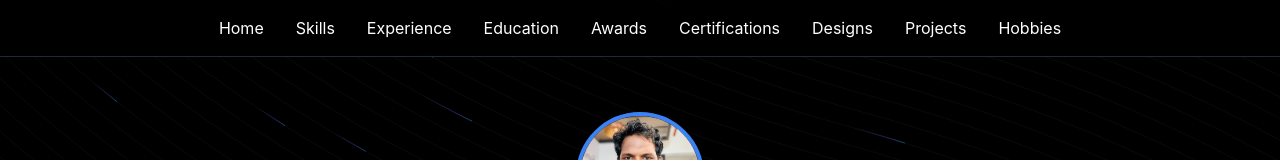
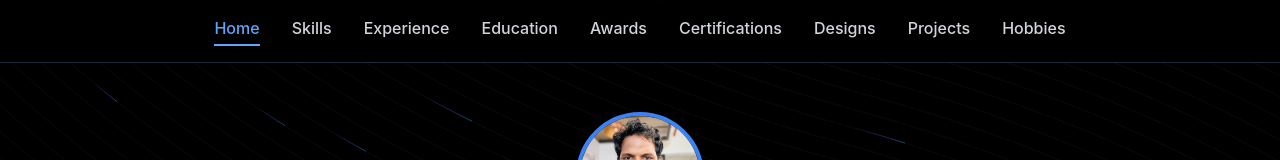
Before and after one commit to SanthoshDhandapani/SanthoshDhandapani.github.io, a React (Create React App) app: page / in a window 1280 px wide. Shown: the top 160 px of the page. Built offline with nearby package versions, Linux system fonts and the light colour scheme.

Commit message:
refactor: 💡 added nav menu active highlight

```diff
--- a/src/App.js
+++ b/src/App.js
@@ -13,9 +13,26 @@ import './App.css';
 function App() {
   const [darkMode, setDarkMode] = useState(true);
   const [scrollY, setScrollY] = useState(0);
+  const [activeSection, setActiveSection] = useState('home');
+  const [mobileMenuOpen, setMobileMenuOpen] = useState(false);
 
   useEffect(() => {
-    const handleScroll = () => setScrollY(window.scrollY);
+    const handleScroll = () => {
+      setScrollY(window.scrollY);
+
+      // Get all sections
+      const sections = ['home', 'skills', 'experience', 'education', 'awards', 'certifications', 'design-works', 'personal-works', 'hobbies'];
+      const scrollPosition = window.scrollY + 100; // Offset for better detection
+
+      // Find which section is currently in view
+      for (let i = sections.length - 1; i >= 0; i--) {
+        const section = document.getElementById(sections[i]);
+        if (section && section.offsetTop <= scrollPosition) {
+          setActiveSection(sections[i]);
+          break;
+        }
+      }
+    };
     window.addEventListener('scroll', handleScroll);
     return () => window.removeEventListener('scroll', handleScroll);
   }, []);
@@ -25,18 +42,72 @@ function App() {
       <div className="bg-black text-white">
         {/* Navigation */}
         <nav className="fixed top-0 w-full z-50 bg-black bg-opacity-80 backdrop-blur-sm border-b border-gray-800">
-          <div className="max-w-6xl mx-auto px-4 py-4 flex justify-center items-center">
-            <div className="hidden md:flex space-x-8">
-              {portfolioConfig.navigation.map((item) => (
+          <div className="max-w-6xl mx-auto px-4 py-4">
+            {/* Desktop Navigation */}
+            <div className="hidden md:flex justify-center items-center">
+              <div className="flex space-x-8">
+                {portfolioConfig.navigation.map((item) => {
+                  const sectionId = item.href.replace('#', '');
+                  const isActive = activeSection === sectionId;
+                  return (
                     <a
                       key={item.name}
                       href={item.href}
-                  className="hover:text-blue-400 transition-colors"
+                      className={`transition-colors font-medium ${
+                        isActive
+                          ? 'text-blue-400 border-b-2 border-blue-400 pb-1'
+                          : 'text-gray-300 hover:text-blue-400'
+                      }`}
                     >
                       {item.name}
                     </a>
-              ))}
+                  );
+                })}
               </div>
+            </div>
+
+            {/* Mobile Navigation */}
+            <div className="md:hidden flex justify-between items-center">
+              <span className="text-xl font-bold text-blue-400">Portfolio</span>
+              <button
+                onClick={() => setMobileMenuOpen(!mobileMenuOpen)}
+                className="text-gray-300 hover:text-blue-400 transition-colors"
+              >
+                <svg className="w-6 h-6" fill="none" stroke="currentColor" viewBox="0 0 24 24">
+                  {mobileMenuOpen ? (
+                    <path strokeLinecap="round" strokeLinejoin="round" strokeWidth={2} d="M6 18L18 6M6 6l12 12" />
+                  ) : (
+                    <path strokeLinecap="round" strokeLinejoin="round" strokeWidth={2} d="M4 6h16M4 12h16M4 18h16" />
+                  )}
+                </svg>
+              </button>
+            </div>
+
+            {/* Mobile Menu Dropdown */}
+            {mobileMenuOpen && (
+              <div className="md:hidden mt-4 pb-4 border-t border-gray-800">
+                <div className="flex flex-col space-y-2 pt-4">
+                  {portfolioConfig.navigation.map((item) => {
+                    const sectionId = item.href.replace('#', '');
+                    const isActive = activeSection === sectionId;
+                    return (
+                      <a
+                        key={item.name}
+                        href={item.href}
+                        onClick={() => setMobileMenuOpen(false)}
+                        className={`py-2 px-4 rounded transition-colors font-medium ${
+                          isActive
+                            ? 'text-blue-400 bg-blue-900 bg-opacity-20 border-l-4 border-blue-400'
+                            : 'text-gray-300 hover:text-blue-400 hover:bg-gray-800'
+                        }`}
+                      >
+                        {item.name}
+                      </a>
+                    );
+                  })}
+                </div>
+              </div>
+            )}
           </div>
         </nav>
 
```
Lines whose indentation alone changed are shown as unchanged.
